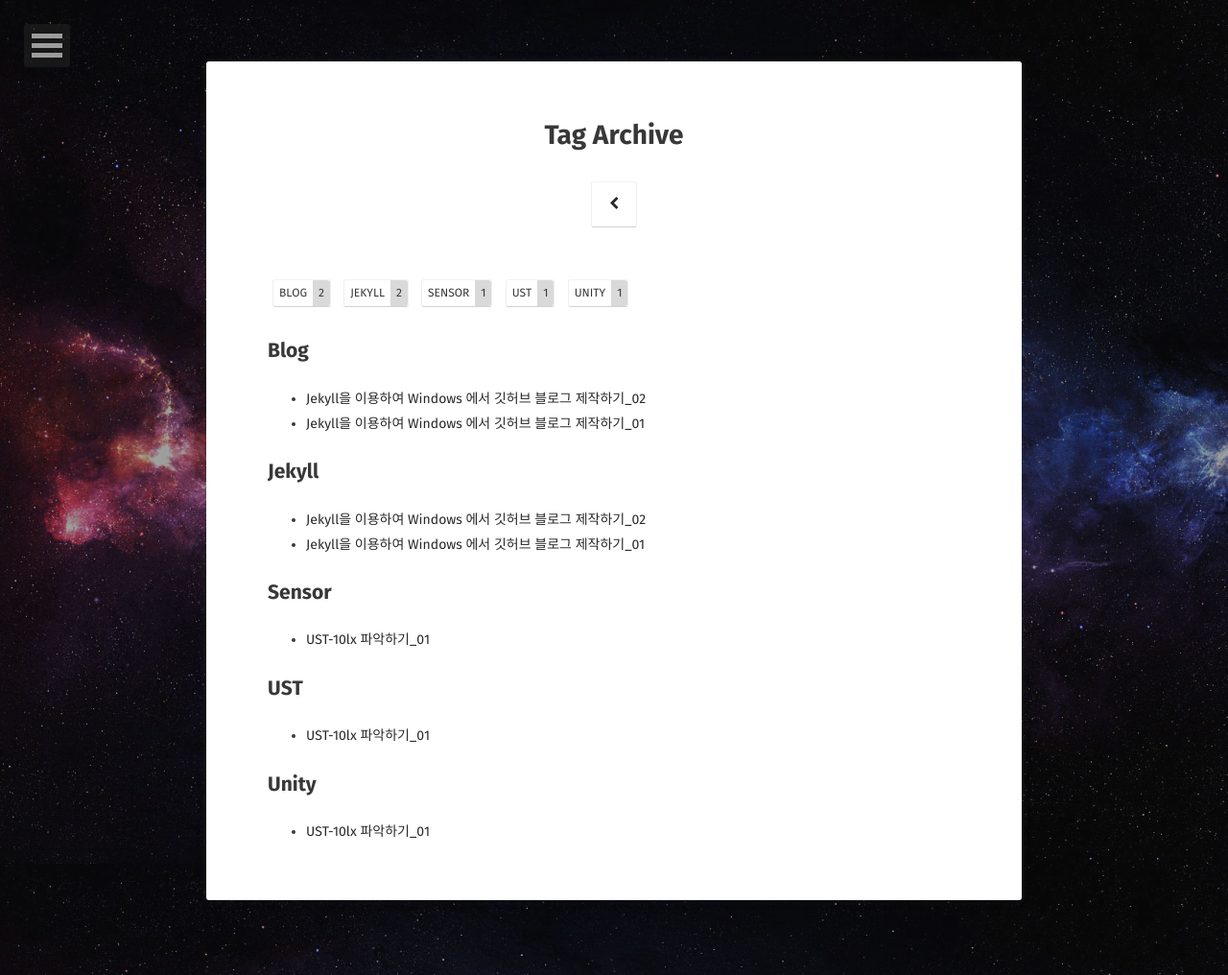
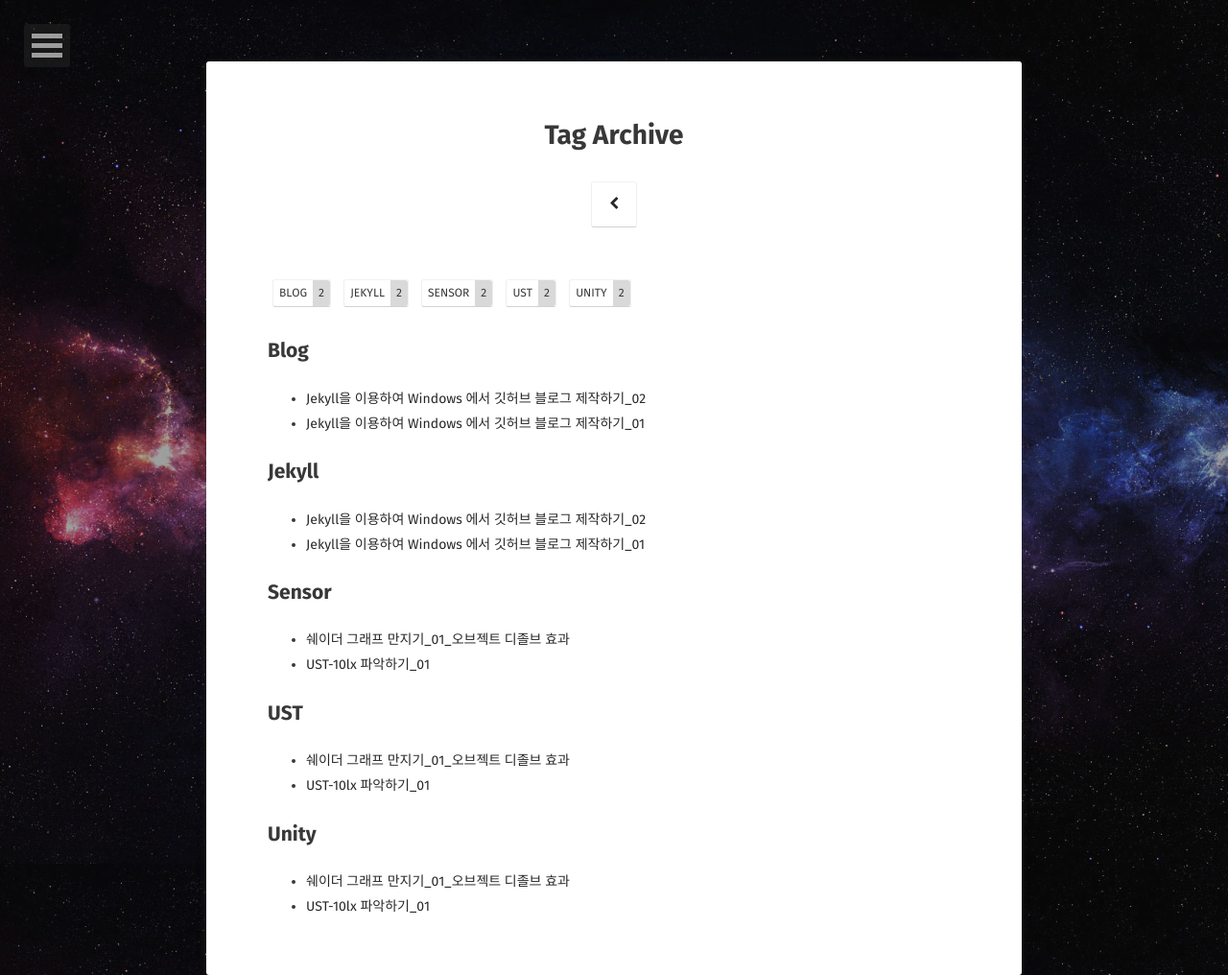
Before and after one commit to devhyunsuk2/devhyunsuk2.github.io, a Jekyll site: the page built from tags/index.html, in a window 1280 px wide. Shown: the whole page at 96% size. Built offline with Jekyll 4.4.1, drawn with Linux system fonts in a browser that asks for light colours; some web fonts are replaced; part of the change alters nothing that is shown.

Commit message:
쉐이더 업데이트

```diff
--- /dev/null
+++ b/_posts/2019-05-07-ShaderGraph-1.md
@@ -0,0 +1,68 @@
+---
+layout: post
+title: "쉐이더 그래프 만지기_01_오브젝트 디졸브 효과"
+date: 2019-05-27
+excerpt: "센서 R&D"
+tags: [UST, Sensor, Unity]
+comments: true
+---
+# 쉐이더그래프 - 오브젝트 디졸브 효과
+#### 쉐이더그래프 입문!
+>쉐이더를 시작해보려 여러 방법으로 이 분야를 시도했었다. 첫번째는 서적을 이용하여서 두번째는 강의로. 그렇지만 쉐이더 코드를 짜는일은 체감이 어려워 흥미를 잃었었다. 그러다가 유니티에서 지원하는 쉐이더그래프에대한 소개를 받고 유튜브 강의를 통해 시작해본순간 예전에 프로젝션맵핑 수업에서 사용해본 쿼즈컴포저가 생각나면서 흥미가 생겼다. 무엇보다도 결과를 바로바로 확인해 볼 수 있는것이 매력적인것같다. 쉐이더공부를 처음 시작할때 가장 먼저 해보고싶었던 효과인 Dissolve를 시작으로 틈틈히 그리고 차근히 쉐이더를 이해보고자 한다.
+
+## INDEX
+* 프로젝트 생성하기
+* 3D 오브젝트 가져오기
+* 쉐이더 그래프 만들기
+* Dissolve 쉐이더 만들기
+* 결과
+
+---
+
+## 프로젝트 생성하기
+
+<figure>
+    <img src="https://i.imgur.com/Q7EAGdU.jpg">
+</figure>
+
+쉐이더그래프를 사용하기 위해서는 Template을 기존(3D or 2D)과는 다른 세팅으로 프로젝트를 생성해야한다.
+또한 유니티 버전을 설치할 때 18버전중에서도 18.3 이상부터가 가장 이상적인 버전이므로 최신버전을 다운받는것이 좋다.
+프로젝트 생성시에 Template을 Lightweight RP로 설정한뒤 프로젝트를 생성하면 된다.
+
+
+## 3D 오브젝트 가져오기
+3D 모델링을 직접하면 좋겠으나, Asset Store 또는 https://free3d.com/ko/3d-models/fbx 에서 무료로 오브젝트를 사용하는것도 방법이다. fbx파일로 다운받아 유니티 프로젝트로 불러오면 된다.
+
+
+## 쉐이더 그래프 만들기
+쉐이더 그래프는 Project에서 오른쪽 클릭 -> Create -> Shader -> PBR Graph를 눌러 생성한후 생성된 파일을 더블클릭하여
+쉐이더 그래프 창을 띄우는것으로 시작한다.
+
+<figure>
+    <img src="https://i.imgur.com/HzaPjDj.png">
+</figure>
+
+왼쪽상단의 Save Asset을 통해 저장이 가능하며 Show In Project을 통해 파일의 위치를 유니티 내에서 확인할 수 있다.
+노드를 만드는 방식은 Space를 누르거나 빈 곳에서 오른쪽 클릭 -> Create Node 를 통해 만들 수 있다.
+생성된 노드를 오른쪽 클릭하여 Covert to Property를 선택하면 유니티 에디터에서 수치를 조정하며 적용된 모습을 확인하고 변경하기 용이해 진다.
+
+## Dissolve 쉐이더 만들기
+
+<figure>
+    <img src="https://i.imgur.com/EnKW1no.png">
+</figure>
+
+Dissolve는 AlphaClipThrehold를 조금 이해하고있는것이 좋다. PBR Master의 AlphaClipThrehold의 방식은 0.7을 기준으로
+텍스처의 데이터가 0.7보다 작으면 0, 즉 Invisible으로 표현하고 작으면 1, 즉 Visible로 표현한다.
+이를 이용하여 Noise 노드를 통해 Dissolve 효과를 제작할 수 있다.
+
+또한 Step 노드에 Noise와 Time이 적용된 Remap 애니메이션을 넣고 PBR Master의 Emission노드로 연결하여 컬러감을 줄 수 있다. Post Processing 까지 사용하면 제법 그럴싸한 효과를 완성시킬 수 있다.
+
+## 결과
+
+<img src="https://i.imgur.com/YyRZGcX.gifv">
+<img src="https://i.imgur.com/Ojmsfvs.gifv">
+<img src="https://i.imgur.com/d4omPzu.gifv">
+
+수치를 조정하여 여러효과를 낼 수 있다.
+아티스트라면 Parameter를 조정해가면서 컨셉에 맞는 비주얼 솔루션을 쉽게 도출해낼수있을것같다.
```
Also changed, not shown: _posts/2019-04-26-UST-1.md (+2 -2 lines).
